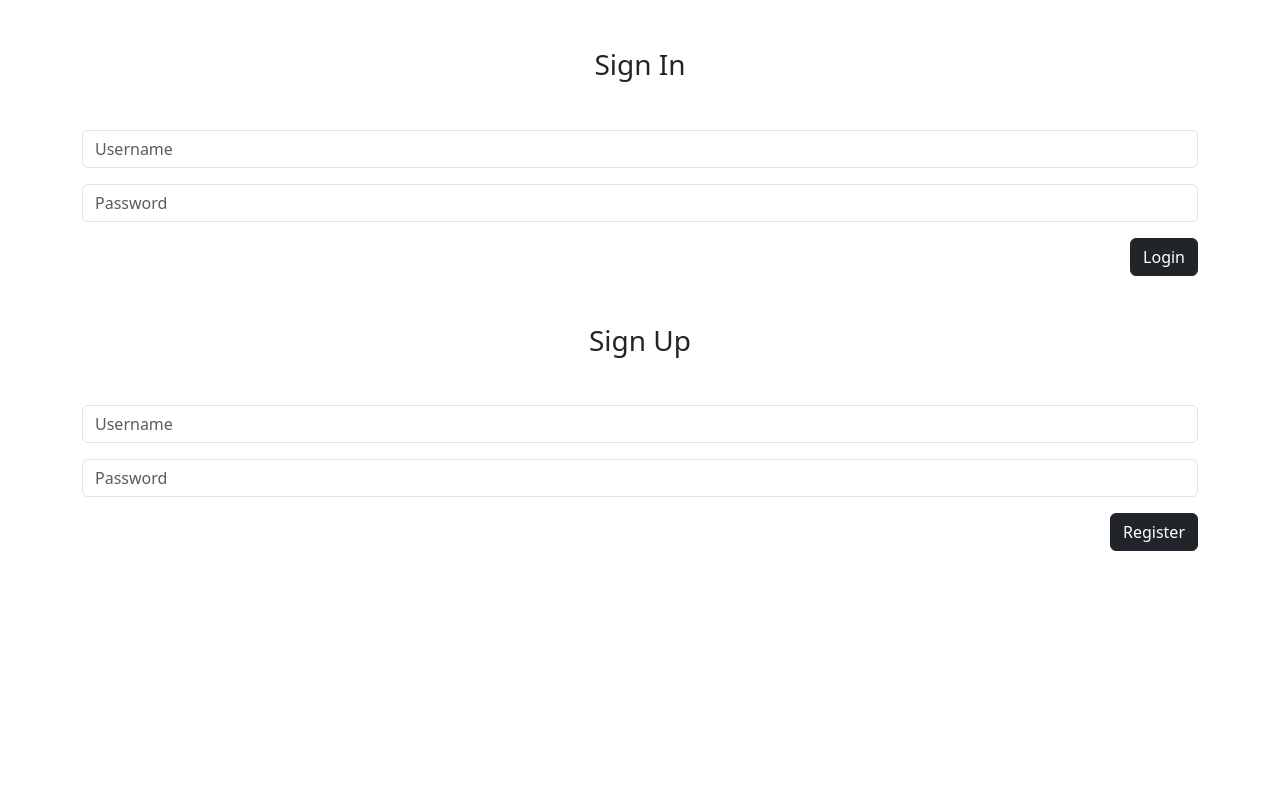
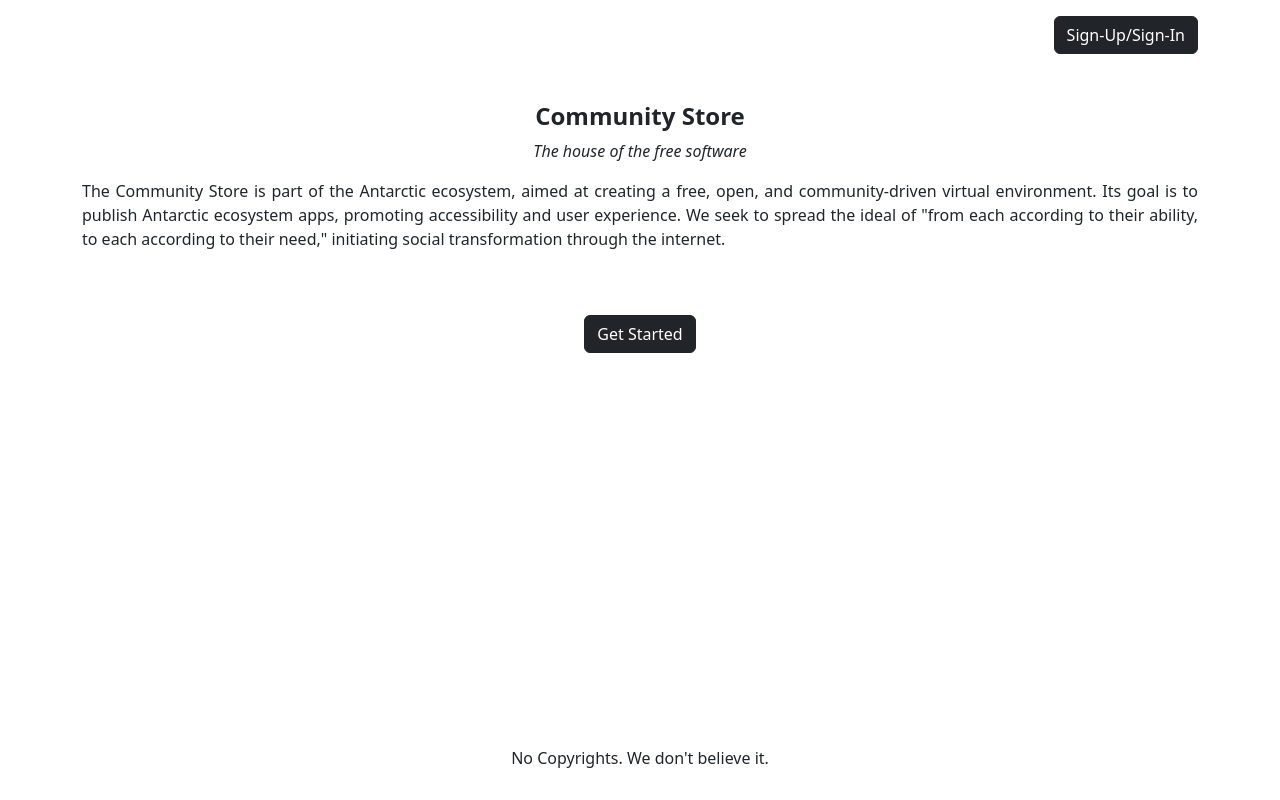
Before and after one commit to ThiagoVRabethge/potential-funicular, a React (Vite) app: page / in a window 1280 px wide. Built offline with nearby package versions, Linux system fonts and the light colour scheme; no server answers.

Commit message:
refactor: landing page login ui

```diff
--- a/src/App.jsx
+++ b/src/App.jsx
@@ -1,70 +1,121 @@
 import 'bootstrap/dist/css/bootstrap.css'
 import { useState } from 'react'
-import { useNavigate } from "react-router-dom"
+import { Link, useNavigate } from "react-router-dom"
 import Swal from "sweetalert2"
-import SignUpForm from './components/SignUpForm'
+import SignUpForm from './pages/signIn/SignInUpForm'
 import useUserSessionStore from './data/userSession'
 import api from "./services/api"
 
 function App() {
-  const navigate = useNavigate()
+  // const navigate = useNavigate()
 
-  const [username, setUsername] = useState()
+  // const [username, setUsername] = useState()
 
-  const [password, setPassword] = useState()
+  // const [password, setPassword] = useState()
 
-  const setUserSession = useUserSessionStore(state => state.setUserSession)
+  // const setUserSession = useUserSessionStore(state => state.setUserSession)
 
-  const handleSignIn = async (e) => {
-    e.preventDefault()
+  // const handleSignIn = async (e) => {
+  //   e.preventDefault()
 
-    await api
-      .post("/sign_in", {
-        "username": username,
-        "password": password
-      })
-      .then((response) => {
-        setUserSession(response.data)
-        navigate('/welcome', { replace: true })
-      })
-      .catch((error) => {
-        Swal.fire({
-          icon: "error",
-          title: "Oops...",
-          text: `${error.response.data.detail}`,
-        })
-      })
-  }
+  //   await api
+  //     .post("/sign_in", {
+  //       "username": username,
+  //       "password": password
+  //     })
+  //     .then((response) => {
+  //       setUserSession(response.data)
+  //       navigate('/welcome', { replace: true })
+  //     })
+  //     .catch((error) => {
+  //       Swal.fire({
+  //         icon: "error",
+  //         title: "Oops...",
+  //         text: `${error.response.data.detail}`,
+  //       })
+  //     })
+  // }
 
-  const handleSignUp = async (e) => {
-    e.preventDefault()
+  // const handleSignUp = async (e) => {
+  //   e.preventDefault()
 
-    await api
-      .post("/sign_up", {
-        "username": username,
-        "password": password
-      })
-      .then((response) => {
-        Swal.fire({
-          icon: "success",
-          title: "You did it!",
-          text: `Welcome ${response.data.username}`,
-          footer: 'Sign in for getting started'
-        })
-      })
-      .catch((error) => {
-        Swal.fire({
-          icon: "error",
-          title: "Oops...",
-          text: `${error.response.data.detail}`,
-          footer: 'Remember: password must contain uppercase letter, lowercase letter, special character, a number and at least 8 characters'
-        })
-      })
-  }
+  //   await api
+  //     .post("/sign_up", {
+  //       "username": username,
+  //       "password": password
+  //     })
+  //     .then((response) => {
+  //       Swal.fire({
+  //         icon: "success",
+  //         title: "You did it!",
+  //         text: `Welcome ${response.data.username}`,
+  //         footer: 'Sign in for getting started'
+  //       })
+  //     })
+  //     .catch((error) => {
+  //       Swal.fire({
+  //         icon: "error",
+  //         title: "Oops...",
+  //         text: `${error.response.data.detail}`,
+  //         footer: 'Remember: password must contain uppercase letter, lowercase letter, special character, a number and at least 8 characters'
+  //       })
+  //     })
+  // }
 
   return (
     <>
       <div className="container">
+        <div className="text-end mt-3">
+          <Link to="/sign-in" className="btn btn-dark">
+            Sign-Up/Sign-In
+          </Link>
+        </div>
+
+        <div className="text-center mt-5">
+          <div className="row">
+            <div className="col-12">
+              <h4>
+                <b>
+                  Community Store
+                </b>
+              </h4>
+
+              <span>
+                <i>
+                  The house of the free software
+                </i>
+              </span>
+
+              <p className="mt-3" style={{ "textAlign": "justify" }}>
+                The Community Store is part of the Antarctic ecosystem, aimed at creating a free, open, and community-driven virtual environment. Its goal is to publish Antarctic ecosystem apps, promoting accessibility and user experience. We seek to spread the ideal of "from each according to their ability, to each according to their need," initiating social transformation through the internet.
+              </p>
+            </div>
+          </div>
+
+          <div className="row mt-5">
+            <div className="col-12">
+              <Link to="/" className="btn btn-dark">
+                Get Started
+              </Link>
+            </div>
+          </div>
+        </div>
+
+        <div style={{
+          "position": "fixed",
+          "bottom": "0",
+          "left": "0",
+          "width": "100%",
+          "textAlign": "center",
+          "marginBottom": "30px"
+        }}>
+          <span>
+            No Copyrights. We don't believe it.
+          </span>
+        </div>
+      </div>
+
+      {/* <div className="container">
         <h3 className="text-center mb-5 mt-5">
           Sign In
         </h3>
@@ -86,7 +137,7 @@ function App() {
           setPassword={setPassword}
           buttonText={"Register"}
         />
-      </div>
+      </div> */}
     </>
   )
 }
--- a/src/main.jsx
+++ b/src/main.jsx
@@ -7,9 +7,11 @@ import Apps from './pages/Apps.jsx'
 import Store from './pages/Store.jsx'
 import AppRating from './pages/AppRating.jsx'
 import Profile from './pages/Profile.jsx'
+import SignIn from "./pages/signIn/SignIn.jsx"
 
 const router = createBrowserRouter([
   { path: "/", element: <App /> },
+  { path: "/sign-in", element: <SignIn /> },
   { path: "/welcome", element: <Welcome /> },
   { path: "/store", element: <Store /> },
   { path: "/apps", element: <Apps /> },
--- /dev/null
+++ b/src/pages/signIn/SignIn.jsx
@@ -0,0 +1,94 @@
+import { useNavigate } from "react-router-dom"
+import useUserSessionStore from "../../data/userSession"
+import api from "../../services/api"
+import SignUpForm from "./SignInUpForm"
+import Swal from "sweetalert2"
+import { useState } from "react"
+import { Link } from "react-router-dom"
+
+const SignIn = () => {
+  const navigate = useNavigate()
+
+  const [username, setUsername] = useState()
+
+  const [password, setPassword] = useState()
+
+  const setUserSession = useUserSessionStore(state => state.setUserSession)
+
+  const handleSignIn = async (e) => {
+    e.preventDefault()
+
+    await api
+      .post("/sign_in", {
+        "username": username,
+        "password": password
+      })
+      .then((response) => {
+        setUserSession(response.data)
+        navigate('/welcome', { replace: true })
+      })
+      .catch((error) => {
+        Swal.fire({
+          icon: "error",
+          title: "Oops...",
+          text: `${error.response.data.detail}`,
+        })
+      })
+  }
+
+  return (
+    <div
+      className="d-flex justify-content-center align-items-center"
+      style={{ "height": "100vh" }}
+    >
+      <div className="container">
+        <h3 className="mb-3 mt-3">Sign In</h3>
+
+        <form onSubmit={(e) => handleSignIn(e)}>
+          <div className="mb-3">
+            <input
+              type="text"
+              placeholder="Username"
+              className="form-control"
+              onChange={(e) => setUsername(e.target.value)}
+            />
+          </div>
+
+          <div className="mb-3">
+            <input
+              type="password"
+              placeholder="Password"
+              className="form-control"
+              onChange={(e) => setPassword(e.target.value)}
+            />
+          </div>
+
+          <div className="row mb-4">
+            <div className="col-6 text-end">
+              <Link to="/">
+                Dont have a account?
+              </Link>
+            </div>
+
+            <div className="col-6 text-start">
+              <Link to="/">
+                Forgot password?
+              </Link>
+            </div>
+          </div>
+
+          <div className="text-end">
+            <button
+              type="submit"
+              className="btn btn-dark"
+            >
+              Sign In
+            </button>
+          </div>
+        </form>
+      </div>
+    </div>
+  )
+}
+
+export default SignIn
--- a/src/components/SignUpForm.jsx
+++ b/src/pages/signIn/SignInUpForm.jsx
@@ -1,9 +1,13 @@
-const SignUpForm = (props) => {
+import { Link } from "react-router-dom"
+
+const SignInUpForm = (props) => {
   const {
     callback,
     setUsername,
     setPassword,
-    buttonText
+    buttonText,
+    redirectRoute,
+    redirectMessage
   } = props
 
   return (
@@ -26,6 +30,12 @@ const SignUpForm = (props) => {
         />
       </div>
 
+      <div className="m-3">
+        <Link to="/">
+          {redirectMessage}
+        </Link>
+      </div>
+
       <div className="text-end">
         <button
           type="submit"
@@ -38,4 +48,4 @@ const SignUpForm = (props) => {
   )
 }
 
-export default SignUpForm
+export default SignInUpForm
```
